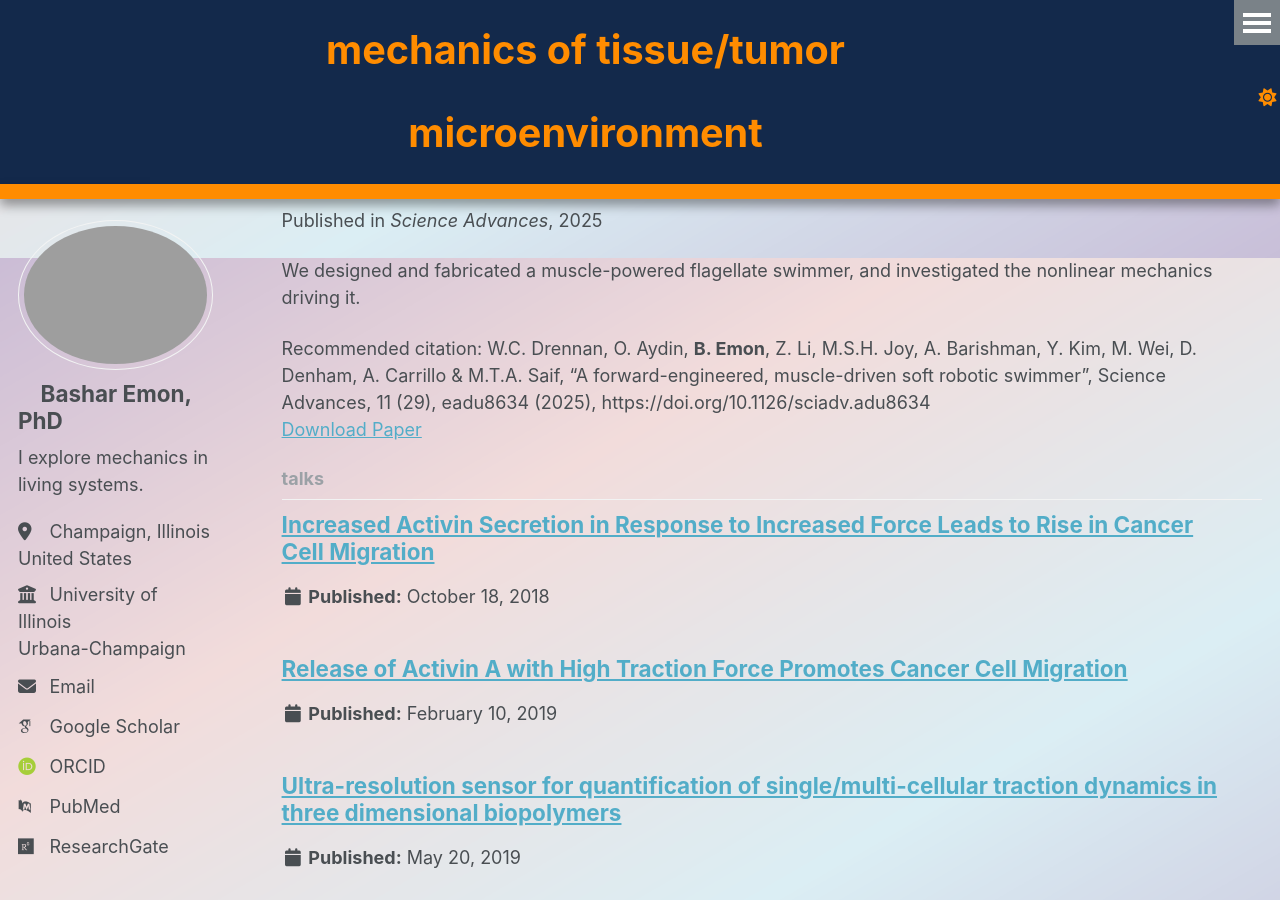
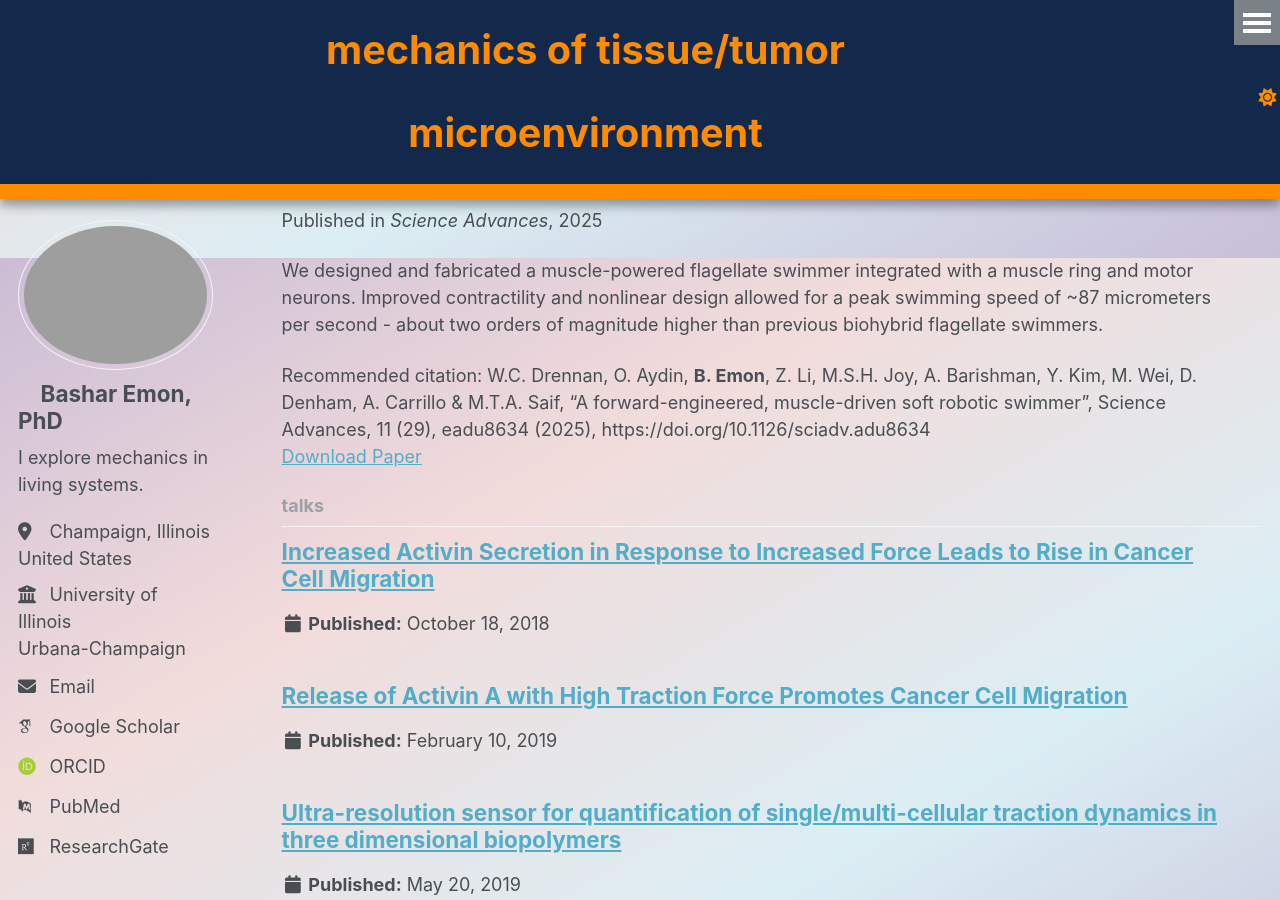
Before and after one commit to BasharEmon/BasharEmon.github.io, a Jekyll site: the page built from _pages/collection-archive.html, in a window 1280 px wide and 900 px high, scrolled down 8742 px. Built offline with Jekyll 4.4.1, drawn with Linux system fonts in a browser that asks for light colours; some web fonts are replaced.

Commit message:
Update ScienceAdvances 2025.md

```diff
--- a/_publications/ScienceAdvances 2025.md
+++ b/_publications/ScienceAdvances 2025.md
@@ -3,7 +3,7 @@ title: "A forward-engineered, muscle-driven soft robotic swimmer"
 collection: publications
 category: manuscripts
 permalink: /publication/ScienceAdvances 2025
-excerpt: 'We designed and fabricated a muscle-powered flagellate swimmer, and investigated the nonlinear mechanics driving it.'
+excerpt: 'We designed and fabricated a muscle-powered flagellate swimmer integrated with a muscle ring and motor neurons. Improved contractility and nonlinear design allowed for a peak swimming speed of ~87 micrometers per second - about two orders of magnitude higher than previous biohybrid flagellate swimmers.'
 date: 2025-07-16
 venue: 'Science Advances'
 paperurl: 'http://BasharEmon.github.io/files/ScienceAdvances 2025.pdf'
```
